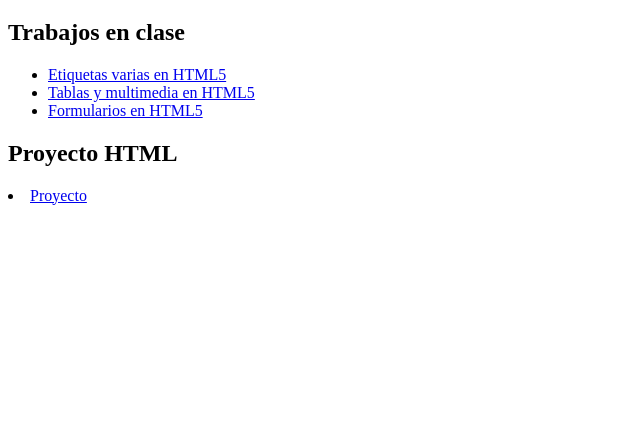
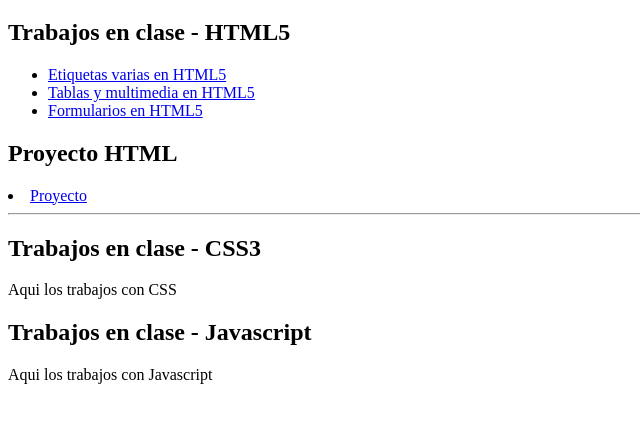
Before and after one commit to anaguca/anaguca.github.io, a plain HTML site: page index.html in a window 1280 px wide. Shown: the part 61-484 px from the top of the page, without its empty margins (0-640 px from the left). Drawn offline with Linux system fonts and the light colour scheme.

Commit message:
Update index.html

```diff
--- a/index.html
+++ b/index.html
@@ -8,7 +8,7 @@
     </head>
     <body>
         <h1>Clases de APW 2do curso - SMR</h1>
-        <h2>Trabajos en clase</h2>
+        <h2>Trabajos en clase - HTML5</h2>
         <ul>
             <li><a href="./etiquetas/etiquetas.html"> Etiquetas varias en HTML5 </a></li>
             <li><a href="./tablas/tablas.html"> Tablas y multimedia en HTML5 </a></li></li>
@@ -16,5 +16,10 @@
         </ul>
         <h2>Proyecto HTML </h2>
             <li><a href="./proyecto/miproyecto.html"> Proyecto </a></li></li>
+        <hr>
+        <h2>Trabajos en clase - CSS3</h2>
+            <p>Aqui los trabajos con CSS </p>
+        <h2>Trabajos en clase - Javascript</h2>
+            <p>Aqui los trabajos con Javascript </p>
     </body>
 </html>
```
